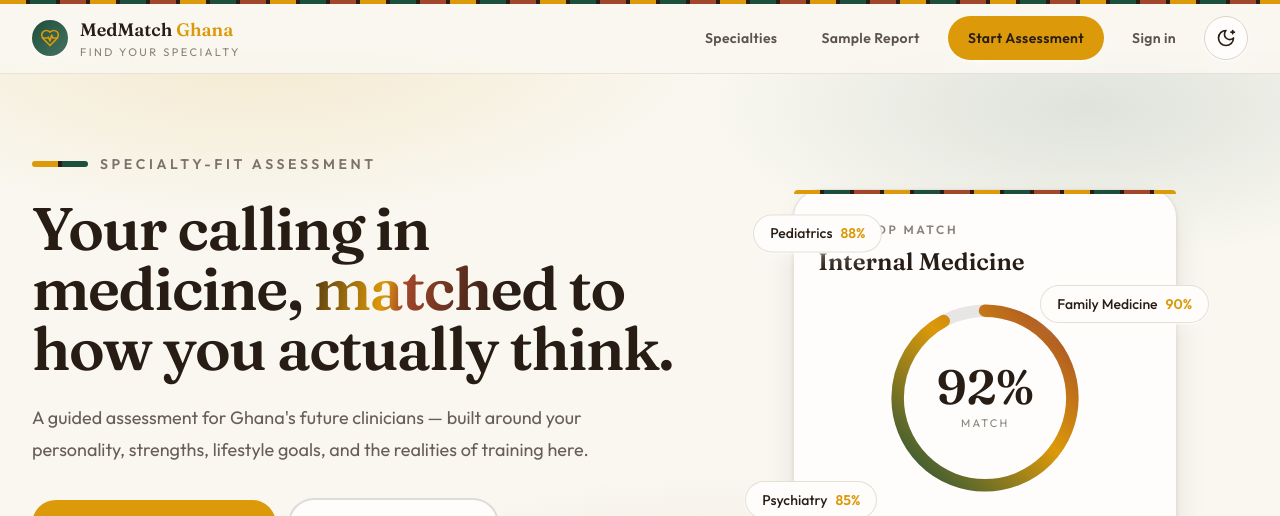
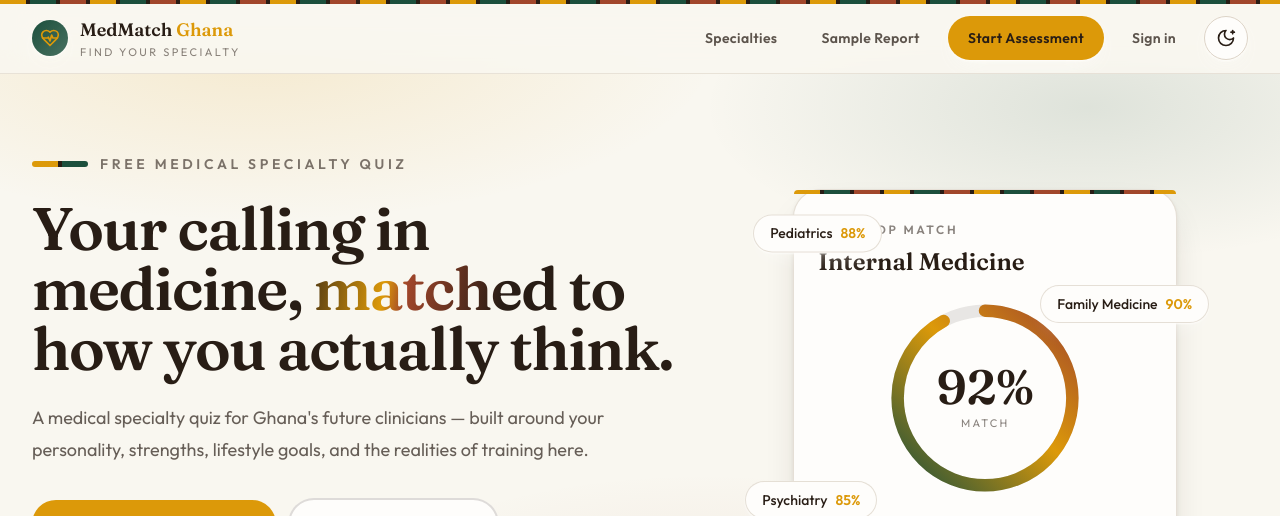
Before and after one commit to dfourmarvel/med-match-gh, a Next.js app: page / in a window 1280 px wide. Shown: the top 516 px of the page. Built offline with nearby package versions, Linux system fonts and the light colour scheme; no server answers.

Commit message:
Drop confusing per-match confidence label, trim lock copy, target 'medical specialty quiz' searches

```diff
--- a/app/assessment/page.tsx
+++ b/app/assessment/page.tsx
@@ -1,5 +1,13 @@
+import type { Metadata } from "next";
 import { AssessmentClient } from "@/components/quiz/assessment-client";
 import { KenteStrip } from "@/components/ui/kente-strip";
+
+export const metadata: Metadata = {
+  title: "Take the medical specialty quiz",
+  description:
+    "Answer a short set of questions and see which medical or dental specialties suit you, with Ghana training pathways for each match.",
+  alternates: { canonical: "/assessment" }
+};
 
 export default function AssessmentPage() {
   return (
--- a/app/layout.tsx
+++ b/app/layout.tsx
@@ -24,7 +24,7 @@
   axes: ["SOFT", "WONK", "opsz"]
 });
 
-const defaultTitle = "MedMatch Ghana — Find your medical specialty";
+const defaultTitle = "Medical Specialty Quiz for Ghana | MedMatch Ghana";
 
 export const metadata: Metadata = {
   metadataBase: new URL(siteUrl),
@@ -35,6 +35,9 @@
   description: siteDescription,
   applicationName: siteName,
   keywords: [
+    "medical specialty quiz",
+    "medical specialty quiz Ghana",
+    "which medical specialty suits me",
     "medical specialty",
     "specialty match",
     "Ghana",
--- a/components/home/home-landing.tsx
+++ b/components/home/home-landing.tsx
@@ -112,7 +112,7 @@
               <div className="flex items-center gap-3">
                 <KenteStrip className="h-1.5 w-14 rounded-full" />
                 <p className="text-xs font-semibold uppercase tracking-[0.26em] text-foreground/60 sm:text-sm">
-                  Specialty-fit assessment
+                  Free medical specialty quiz
                 </p>
               </div>
             </Reveal>
@@ -126,7 +126,7 @@
             </Reveal>
             <Reveal mode="mount" delay={0.2}>
               <p className="mt-6 max-w-xl text-base leading-7 text-foreground/70 sm:text-lg sm:leading-8">
-                A guided assessment for Ghana&apos;s future clinicians — built around your personality, strengths,
+                A medical specialty quiz for Ghana&apos;s future clinicians — built around your personality, strengths,
                 lifestyle goals, and the realities of training here.
               </p>
             </Reveal>
--- a/components/results/results-client.tsx
+++ b/components/results/results-client.tsx
@@ -401,7 +401,7 @@
                           })
                         }
                         className="block h-full rounded-xl border border-white/10 bg-white/[0.055] p-4 transition-all duration-200 hover:-translate-y-0.5 hover:border-amber-300/50 hover:bg-white/[0.09] focus-visible:ring-2 focus-visible:ring-amber-300 focus-visible:ring-offset-2 focus-visible:ring-offset-[#12291f]"
-                        aria-label={`#${index + 1} match: ${specialty.name}, ${match.matchPercentage}% compatibility, ${match.confidenceLevel} confidence`}
+                        aria-label={`#${index + 1} match: ${specialty.name}, ${match.matchPercentage}% compatibility`}
                       >
                         <p className="text-[11px] uppercase tracking-[0.18em] text-[#f6f0e2]/70" aria-hidden="true">#{index + 1} match</p>
                         <p className="mt-3 min-h-12 text-base font-semibold leading-snug">{specialty.name}</p>
@@ -418,10 +418,7 @@
                             style={{ width: `${match.matchPercentage}%` }}
                           />
                         </div>
-                        <div className="mt-3 flex items-center justify-between text-sm">
-                          <span className="font-semibold text-amber-300" aria-hidden="true">{match.matchPercentage}%</span>
-                          <span className="text-xs uppercase tracking-[0.14em] text-[#f6f0e2]/70" aria-hidden="true">{match.confidenceLevel}</span>
-                        </div>
+                        <p className="mt-3 text-sm font-semibold text-amber-300" aria-hidden="true">{match.matchPercentage}%</p>
                       </Link>
                     </StaggerItem>
                   );
@@ -569,7 +566,7 @@
             {locked ? (
               <LockOverlay
                 title="Your trait profile is locked"
-                body="The chart below is placeholder data, not your answers. Sign in to see how you actually scored across all fifteen dimensions."
+                body="Sign in to see how you scored across all fifteen dimensions."
               >
                 <TraitRadarChart scores={result.traitScores} />
               </LockOverlay>
@@ -592,7 +589,7 @@
             {locked ? (
               <LockOverlay
                 title="The full spread is locked"
-                body="You are seeing a sample chart. Sign in for all five of your matches and how close they really are."
+                body="Sign in for all five of your matches and how close they are."
               >
                 <MatchesBarChart matches={demoResult.topMatches} />
               </LockOverlay>
@@ -609,7 +606,7 @@
           {locked ? (
             <LockOverlay
               title="Training and pay detail is locked"
-              body="Residency length, the Ghana pathway, competitiveness and expected pay for each of your matches. The cards below are a sample."
+              body="Residency length, the Ghana pathway, competitiveness and expected pay for each of your matches."
             >
               <div className="grid gap-6 md:grid-cols-3">
                 {demoResult.topMatches.slice(0, 3).map((match) => (
--- a/lib/site.ts
+++ b/lib/site.ts
@@ -4,4 +4,4 @@
 export const siteName = "MedMatch Ghana";
 
 export const siteDescription =
-  "Discover medical and dental specialties that fit your personality, interests, and goals — with Ghana-aware training pathways.";
+  "Free medical specialty quiz for Ghanaian medical and dental students. Find the specialties that fit your personality and goals, with GCPS and WACS training pathways, residency length and pay in Ghana.";
```
